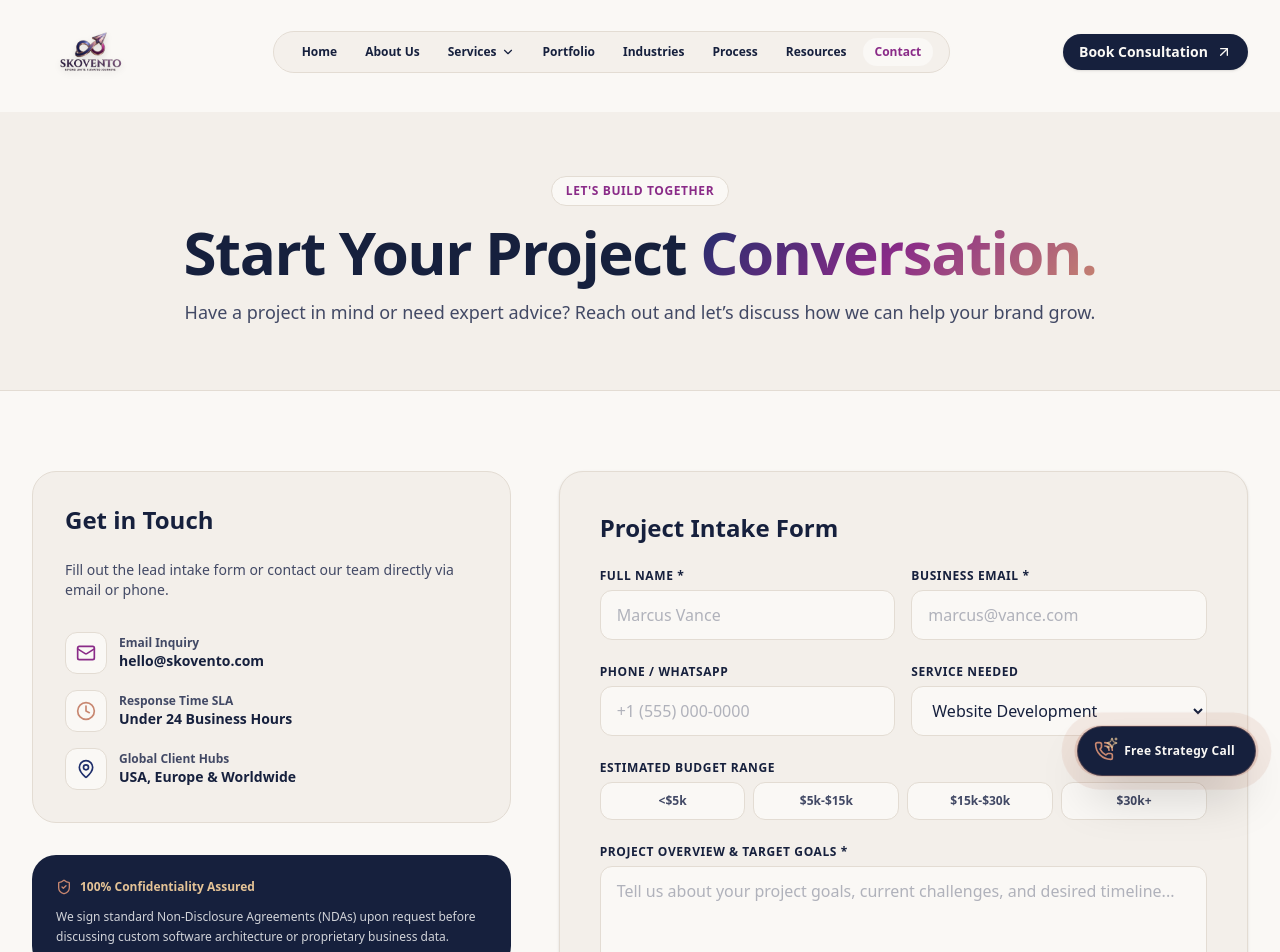
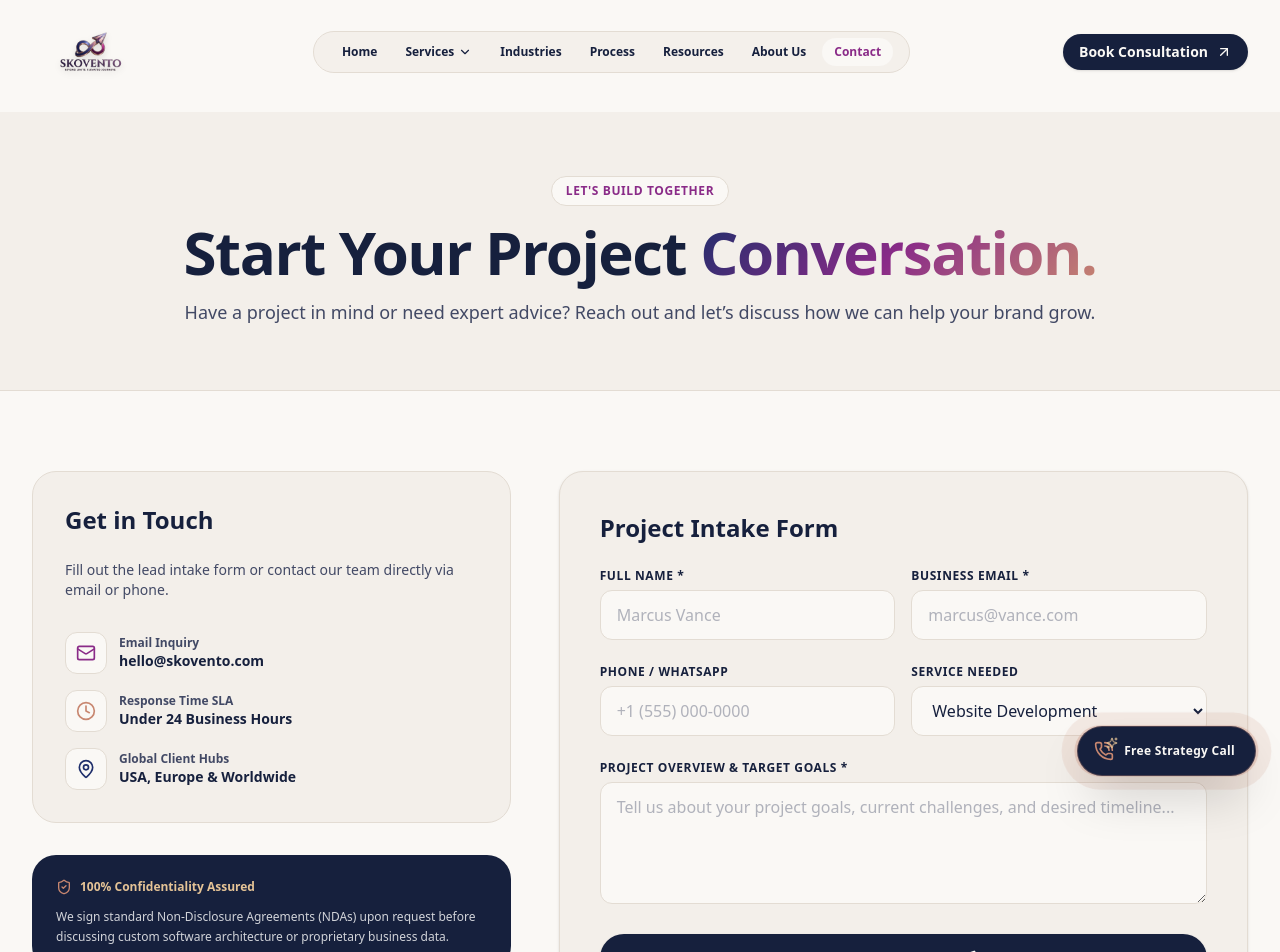
Before and after one commit to skovento/skovento, a Next.js app: page /contact in a window 1280 px wide. Shown: the top 952 px of the page. Built offline with nearby package versions, Linux system fonts and the light colour scheme.

Commit message:
refactor: remove budget field from contact form and update related components

```diff
--- a/src/app/api/contact/route.ts
+++ b/src/app/api/contact/route.ts
@@ -3,7 +3,7 @@ import { NextResponse } from 'next/server';
 export async function POST(request: Request) {
   try {
     const body = await request.json();
-    const { name, email, phone, service, budget, message } = body;
+    const { name, email, phone, service, message } = body;
 
     if (!name || !email) {
       return NextResponse.json(
@@ -12,7 +12,7 @@ export async function POST(request: Request) {
       );
     }
 
-    console.log('Received Skovento Lead:', { name, email, phone, service, budget, message });
+    console.log('Received Skovento Lead:', { name, email, phone, service, message });
 
     return NextResponse.json(
       { success: true, message: 'Lead submitted successfully.' },
--- a/src/app/contact/page.tsx
+++ b/src/app/contact/page.tsx
@@ -20,7 +20,6 @@ export default function ContactPage() {
     email: '',
     phone: '',
     service: 'Website Development',
-    budget: '$5,000 - $15,000',
     message: ''
   });
 
@@ -224,28 +223,6 @@ export default function ContactPage() {
 
                     <div>
                       <label className="block text-xs font-semibold text-[#16203D] uppercase tracking-wider mb-1.5">
-                        Estimated Budget Range
-                      </label>
-                      <div className="grid grid-cols-2 sm:grid-cols-4 gap-2">
-                        {['<$5k', '$5k-$15k', '$15k-$30k', '$30k+'].map((b) => (
-                          <button
-                            type="button"
-                            key={b}
-                            onClick={() => setFormData({ ...formData, budget: b })}
-                            className={`py-2.5 text-xs font-bold rounded-xl border transition-all ${
-                              formData.budget === b
-                                ? 'bg-[#16203D] text-white border-[#16203D]'
-                                : 'bg-[#FAF8F5] text-[#424965] border-[#E3DCD3] hover:border-[#8A2B88]'
-                            }`}
-                          >
-                            {b}
-                          </button>
-                        ))}
-                      </div>
-                    </div>
-
-                    <div>
-                      <label className="block text-xs font-semibold text-[#16203D] uppercase tracking-wider mb-1.5">
                         Project Overview & Target Goals *
                       </label>
                       <textarea
--- a/src/app/privacy/page.tsx
+++ b/src/app/privacy/page.tsx
@@ -34,7 +34,7 @@ export default function PrivacyPage() {
             <li>E-mail Address</li>
             <li>Phone Number & WhatsApp ID</li>
             <li>Company / Business Name</li>
-            <li>Project Specifications & Budget Ranges</li>
+            <li>Project Specifications & Requirements</li>
           </ul>
 
           <h2 className="text-xl font-bold text-[#16203D]">2. Use of your Personal Information</h2>
--- a/src/components/layout/Navbar.tsx
+++ b/src/components/layout/Navbar.tsx
@@ -43,12 +43,12 @@ export const Navbar: React.FC<NavbarProps> = ({ onOpenModal }) => {
 
   const navLinks = [
     { name: 'Home', href: '/' },
-    { name: 'About Us', href: '/about' },
     { name: 'Services', href: '/services', hasDropdown: true },
-    { name: 'Portfolio', href: '/work' },
+    // { name: 'Portfolio', href: '/work' },
     { name: 'Industries', href: '/industries' },
     { name: 'Process', href: '/process' },
     { name: 'Resources', href: '/blog' },
+    { name: 'About Us', href: '/about' },
     { name: 'Contact', href: '/contact' }
   ];
 
--- a/src/components/ui/ConsultationModal.tsx
+++ b/src/components/ui/ConsultationModal.tsx
@@ -18,7 +18,6 @@ export const ConsultationModal: React.FC<ConsultationModalProps> = ({ isOpen, on
     email: '',
     phone: '',
     service: 'Website Development',
-    budget: '$5,000 - $15,000',
     details: ''
   });
   const [isSubmitting, setIsSubmitting] = useState(false);
@@ -48,7 +47,6 @@ export const ConsultationModal: React.FC<ConsultationModalProps> = ({ isOpen, on
       email: '',
       phone: '',
       service: 'Website Development',
-      budget: '$5,000 - $15,000',
       details: ''
     });
     onClose();
@@ -141,7 +139,6 @@ export const ConsultationModal: React.FC<ConsultationModalProps> = ({ isOpen, on
                     </div>
                   </div>
 
-                  <div className="grid grid-cols-1 sm:grid-cols-2 gap-4">
                   <div>
                     <label className="block text-xs font-semibold text-[#16203D] uppercase tracking-wider mb-1.5">
                       Core Service Needed
@@ -161,22 +158,6 @@ export const ConsultationModal: React.FC<ConsultationModalProps> = ({ isOpen, on
                       <option>Branding & Graphic Design</option>
                       <option>Full Digital Growth Engine</option>
                     </select>
-                    </div>
-                    <div>
-                      <label className="block text-xs font-semibold text-[#16203D] uppercase tracking-wider mb-1.5">
-                        Estimated Budget
-                      </label>
-                      <select
-                        value={formData.budget}
-                        onChange={(e) => setFormData({ ...formData, budget: e.target.value })}
-                        className="w-full px-4 py-3 bg-[#F3EFEA] border border-[#E3DCD3] rounded-xl text-[#16203D] focus:outline-none focus:ring-2 focus:ring-[#8A2B88]"
-                      >
-                        <option>&lt; $5,000</option>
-                        <option>$5,000 - $15,000</option>
-                        <option>$15,000 - $30,000</option>
-                        <option>$30,000+</option>
-                      </select>
-                    </div>
                   </div>
 
                   <div>
--- a/src/data/services.ts
+++ b/src/data/services.ts
@@ -238,7 +238,7 @@ export const servicesData: Service[] = [
       desc: 'Average Return On Ad Spend (ROAS) achieved across active accounts.'
     },
     faqs: [
-      { question: 'What is the minimum ad spend required?', answer: 'We work with monthly ad budgets starting from $1,000 up to $50,000+ depending on market competitiveness.' }
+      { question: 'What is the minimum ad spend required?', answer: 'Ad spend is flexible and scales with your market competitiveness — we\'ll recommend the right level for your goals during our strategy call.' }
     ]
   },
   {
```
Lines whose indentation alone changed are shown as unchanged.
